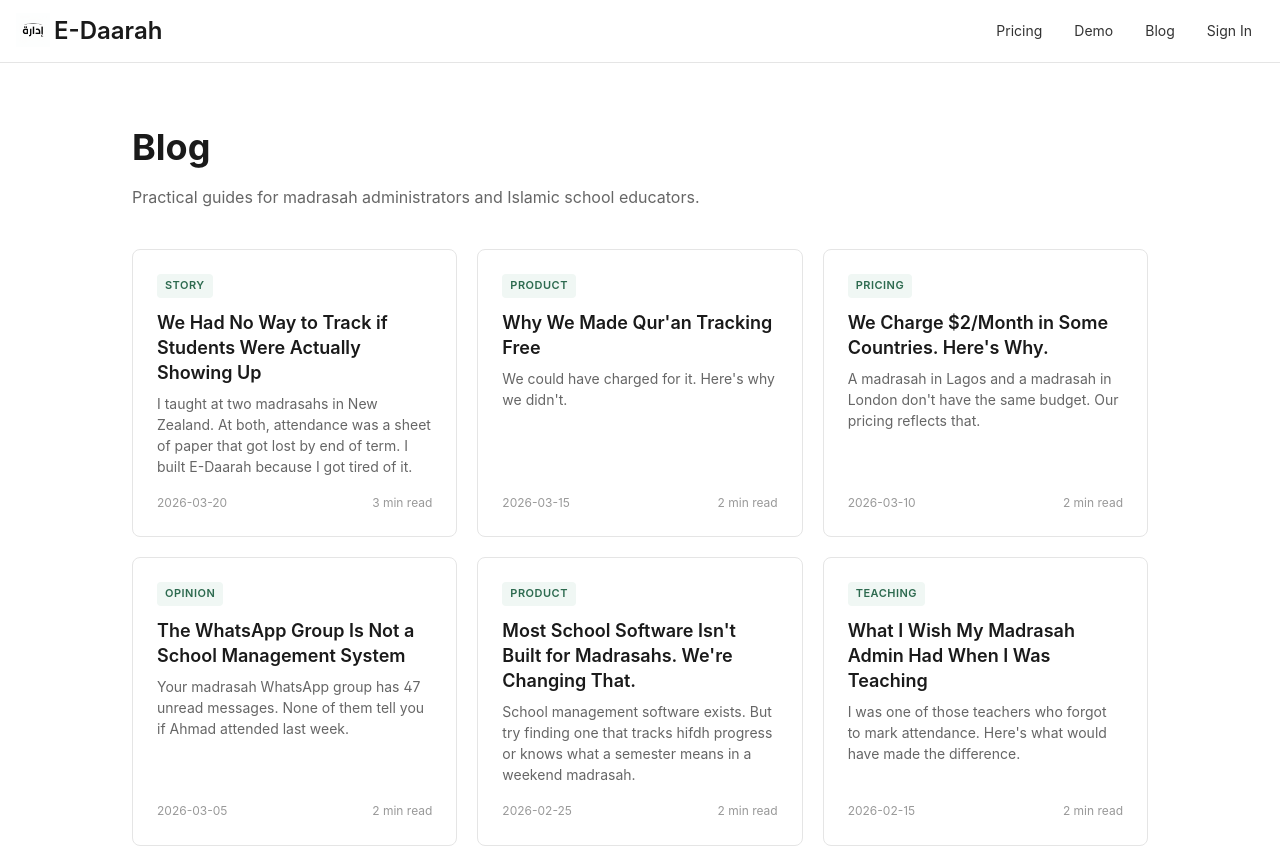
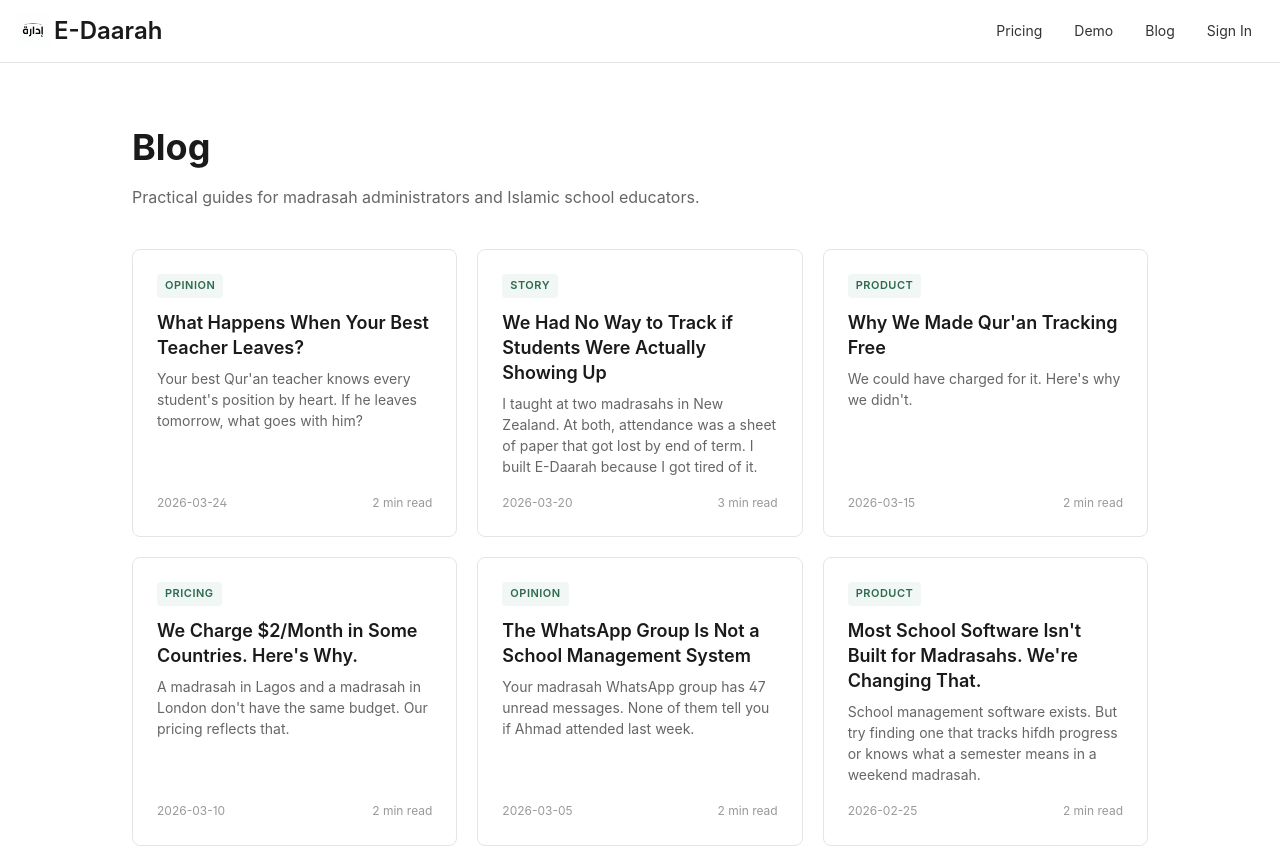
Before and after one commit to aoalaka/e-daarah, a React (Vite) app in the folder frontend/: page /blog in a window 1280 px wide. Shown: the top 848 px of the page. Built offline with nearby package versions, Linux system fonts and the light colour scheme; no server answers.

Commit message:
blog: add 'What Happens When Your Best Teacher Leaves?' article
Co-Authored-By: Claude Opus 4.6 <noreply@anthropic.com>

```diff
--- a/frontend/src/pages/blog/blogData.js
+++ b/frontend/src/pages/blog/blogData.js
@@ -1,4 +1,26 @@
 const blogArticles = [
+  {
+    slug: 'what-happens-when-your-best-teacher-leaves',
+    title: 'What Happens When Your Best Teacher Leaves?',
+    description:
+      'Your best Qur\'an teacher knows every student\'s position by heart. If he leaves tomorrow, what goes with him?',
+    date: '2026-03-24',
+    readTime: '2 min read',
+    category: 'Opinion',
+    sections: [
+      {
+        body: 'Think about your best teacher. The one who shows up every week, knows every student by name, remembers exactly where Khalid stopped in Al-Baqarah last Tuesday and which ayah Aisha needs to repeat.\n\nNow imagine he tells you he\'s moving. Or he gets busy. Or he just stops coming — it happens, especially with volunteers.\n\nWhat do you actually lose?'
+      },
+      {
+        heading: 'Everything that was in his head',
+        body: 'Not just his teaching. His memory. Three years of knowing which students are progressing, which ones are struggling, where each one left off in their hifdh. The new teacher walks in and starts from zero. Asks the students where they are — some remember, some guess, some shrug.\n\nThe same thing happens with the admin who "just knows" which families have paid. Or the volunteer who kept the only reliable attendance record in a notebook that went home with her every Friday.\n\nWhen that person leaves, the madrasah doesn\'t just lose a volunteer. It loses its memory.'
+      },
+      {
+        heading: 'This isn\'t about one person being careless',
+        body: 'It\'s about a system that depends on individuals remembering everything. And people are good at that — until they\'re not there anymore.\n\nA student\'s Qur\'an progress shouldn\'t exist only in one teacher\'s head. An attendance record shouldn\'t disappear because someone changed cities. A fee ledger shouldn\'t be one lost notebook away from gone.\n\nThe question isn\'t whether your current people are reliable. They probably are. The question is: if any one of them left tomorrow, would the next person be able to pick up where they left off?\n\nIf the answer is no, then what you have isn\'t a system. It\'s a person. And people move on.'
+      }
+    ]
+  },
   {
     slug: 'why-i-built-e-daarah',
     title: 'We Had No Way to Track if Students Were Actually Showing Up',
```
